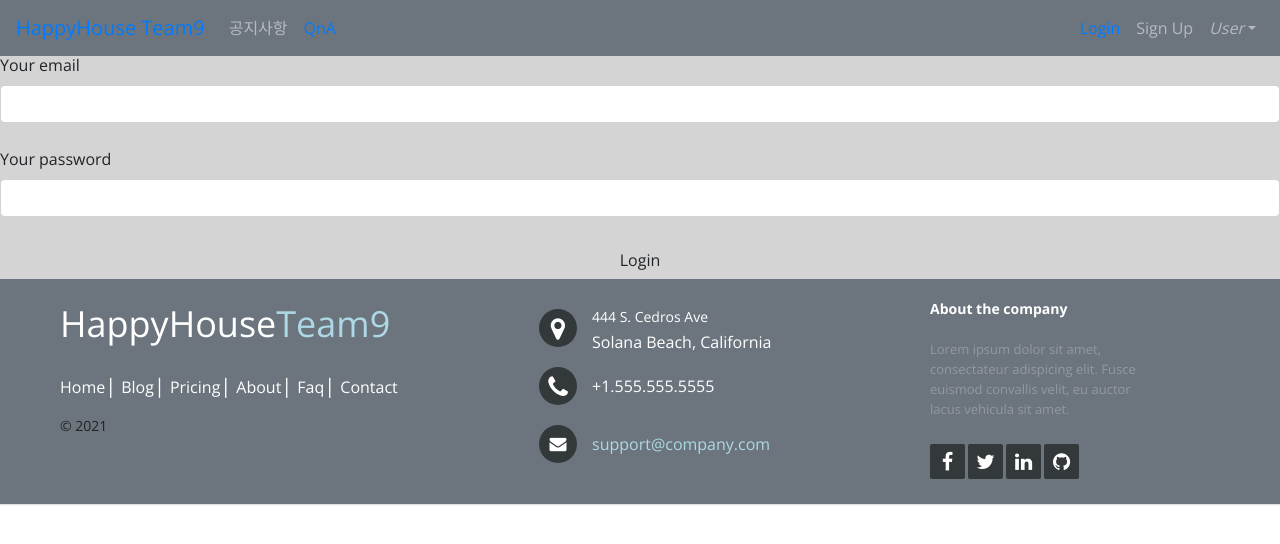
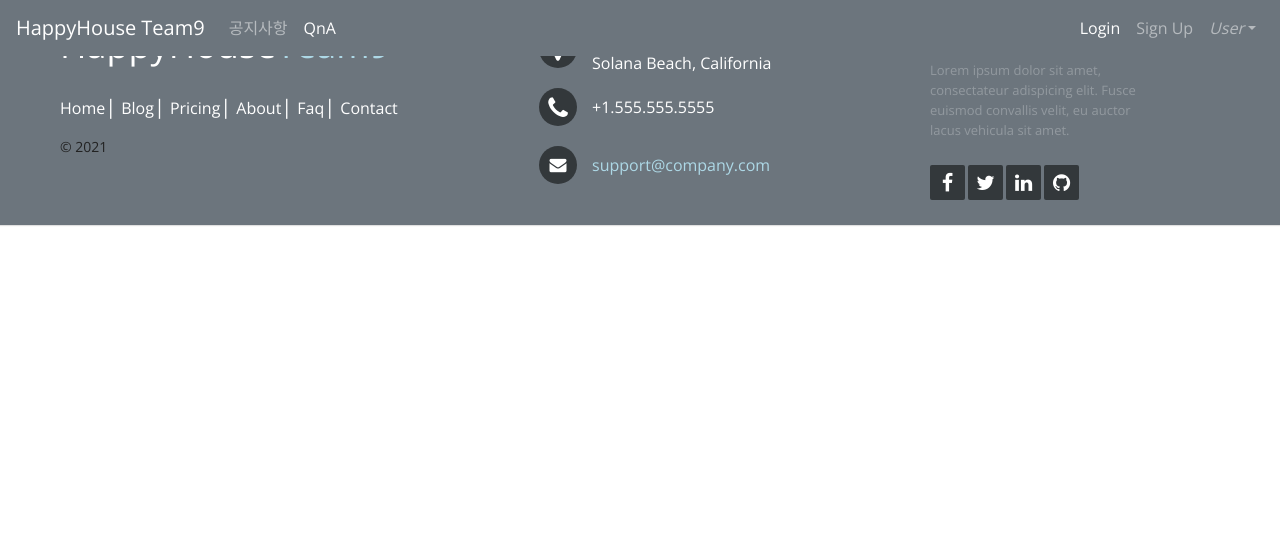
Before and after one commit to seongaeee/HappyHouse_FinalProject, a Vue app in the folder happy-house-front/: page /login in a window 1280 px wide. Shown: the top 544 px of the page. Built offline with nearby package versions, Linux system fonts and the light colour scheme.

Commit message:
fix : Select

```diff
--- a/happy-house-front/package.json
+++ b/happy-house-front/package.json
@@ -12,6 +12,8 @@
     "bootstrap": "^4.5.3",
     "bootstrap-vue": "^2.19.0",
     "core-js": "^3.6.5",
+    "mdb-ui-kit": "^3.6.0",
+    "mdbvue": "^6.7.2",
     "vue": "^2.6.12",
     "vue-router": "^3.2.0",
     "vuex": "^3.4.0"
@@ -43,7 +45,6 @@
     "parserOptions": {
       "parser": "babel-eslint"
     },
-
     "rules": {}
   },
   "browserslist": [
--- a/happy-house-front/src/components/main/Carousel.vue
+++ b/happy-house-front/src/components/main/Carousel.vue
@@ -1,5 +1,5 @@
 <template>
-  <div>
+  <div id="carousel">
     <b-carousel
       id="carousel-1"
       v-model="slide"
@@ -76,4 +76,8 @@
     width:800px!important;
     margin: auto;
 }
+
+#carousel{
+  padding-top: 55px;
+}
 </style>
--- a/happy-house-front/src/components/navbar/BasicNavbar.vue
+++ b/happy-house-front/src/components/navbar/BasicNavbar.vue
@@ -1,20 +1,20 @@
 <template>
   <div id="nav">
     <b-navbar toggleable="lg" type="dark" variant="secondary">
-      <b-navbar-brand href="#"><router-link to="/">HappyHouse Team9</router-link></b-navbar-brand>
+      <b-navbar-brand><router-link to="/" style="color:white;">HappyHouse Team9</router-link></b-navbar-brand>
 
       <b-navbar-toggle target="nav-collapse"></b-navbar-toggle>
 
       <b-collapse id="nav-collapse" is-nav>
         <b-navbar-nav>
-          <b-nav-item href="#">공지사항</b-nav-item>
-          <b-nav-item href="#"><router-link to="/board/list">QnA</router-link></b-nav-item>
+          <b-nav-item>공지사항</b-nav-item>
+          <b-nav-item><router-link to="/board/list" style="color:white;">QnA</router-link></b-nav-item>
         </b-navbar-nav>
 
         <!-- Right aligned nav items -->
         <b-navbar-nav class="ml-auto">
-          <b-nav-item href="#"><router-link to="/login">Login</router-link></b-nav-item>
-          <b-nav-item href="#" >Sign Up</b-nav-item>
+          <b-nav-item><router-link to="/login" style="color:white;">Login</router-link></b-nav-item>
+          <b-nav-item>Sign Up</b-nav-item>
 
           <b-nav-item-dropdown right>
             <!-- Using 'button-content' slot -->
--- a/happy-house-front/src/components/result/Detail.vue
+++ b/happy-house-front/src/components/result/Detail.vue
@@ -31,8 +31,9 @@ import DetailHeader from '../header/DetailHeader.vue';
 export default {
   components: { DetailHeader },
     created() {
-      var no = this.$route.params.no;
-			this.$store.dispatch("DETAIL", {no:no});
+      var dong = this.$route.params.dong;
+      var aptName = this.$route.params.aptName;
+			this.$store.dispatch("DETAIL", {dong:dong, aptName:aptName});
 		},
   computed: {
     ...mapGetters(["aptdetail"]),
--- a/happy-house-front/src/components/result/Result.vue
+++ b/happy-house-front/src/components/result/Result.vue
@@ -57,20 +57,32 @@ export default {
           label: "코드"
         },
         {
-          key: "buildYear",
-          label: "건축년도"
+          key: "dealAmount",
+          label: "거래금액"
         },
         {
-          key: "jibun",
-          label: "지번"
+          key: "buildYear",
+          label: "거래년도"
         },
         {
-          key: "lat",
-          label: "위도"
+          key: "dealYear",
+          label: "거래년도"
         },
         {
-          key: "lng",
-          label: "경도"
+          key: "dealMonth",
+          label: "거래월"
+        },
+        {
+          key: "dealDay",
+          label: "거래일"
+        },
+        {
+          key: "area",
+          label: "면적"
+        },
+        {
+          key: "floor",
+          label: "층"
         },
       ],
     };
@@ -84,7 +96,7 @@ export default {
   methods: {
     rowClick(item) {
       this.$router.push({
-        path: `/detail/${item.no}`
+        path: `/detail/${item.dong}/${item.aptName}`
       });
     },
   },
--- a/happy-house-front/src/components/user/Login.vue
+++ b/happy-house-front/src/components/user/Login.vue
@@ -1,17 +1,5 @@
 <template>
-  <!-- Default form login -->
-  <form>
-    <p class="h4 text-center mb-4">Sign in</p>
-    <label for="defaultFormLoginEmailEx" class="grey-text">Your email</label>
-    <input type="email" id="defaultFormLoginEmailEx" class="form-control"/>
-    <br/>
-    <label for="defaultFormLoginPasswordEx" class="grey-text">Your password</label>
-    <input type="password" id="defaultFormLoginPasswordEx" class="form-control"/>
-    <div class="text-center mt-4">
-      <button class="btn btn-indigo" type="submit">Login</button>
-    </div>
-  </form>
-  <!-- Default form login -->
+  <div></div>
 </template>
 
 <script>
--- a/happy-house-front/src/router/index.js
+++ b/happy-house-front/src/router/index.js
@@ -13,7 +13,7 @@ Vue.use(VueRouter);
 const routes = [
   { path: "/", component: Main },
   { path: "/result/:dong", component: Result },
-  { path: "/detail/:no", component: Detail },
+  { path: "/detail/:dong/:aptName", component: Detail },
   { path: "/board", component: QnaList },
   { path: "/board/list", component: QnaList },
   { path: "/board/detail/:no", component: QnaDetail },
--- a/happy-house-front/src/store/index.js
+++ b/happy-house-front/src/store/index.js
@@ -50,7 +50,7 @@ export default new Vuex.Store({
   actions: {
     DETAIL: (store, payload) => {
       axios
-        .get("/detail/no/" + payload.no)
+        .get("/detail/" + payload.dong +"/" + payload.aptName)
         .then((response) => {
           store.commit("DETAIL", { aptdetail: response.data });
           console.log(response.data);
```
Also changed, not shown: 1 other file (tests, documents, lock files or other folders).
